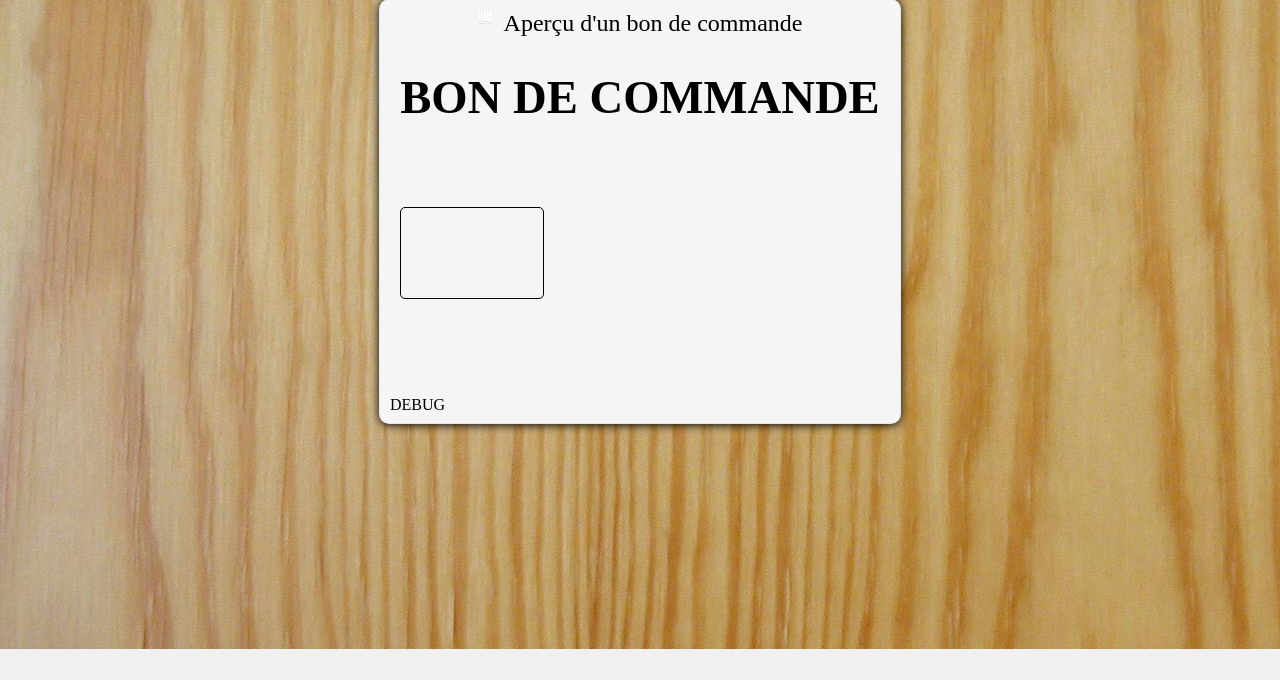
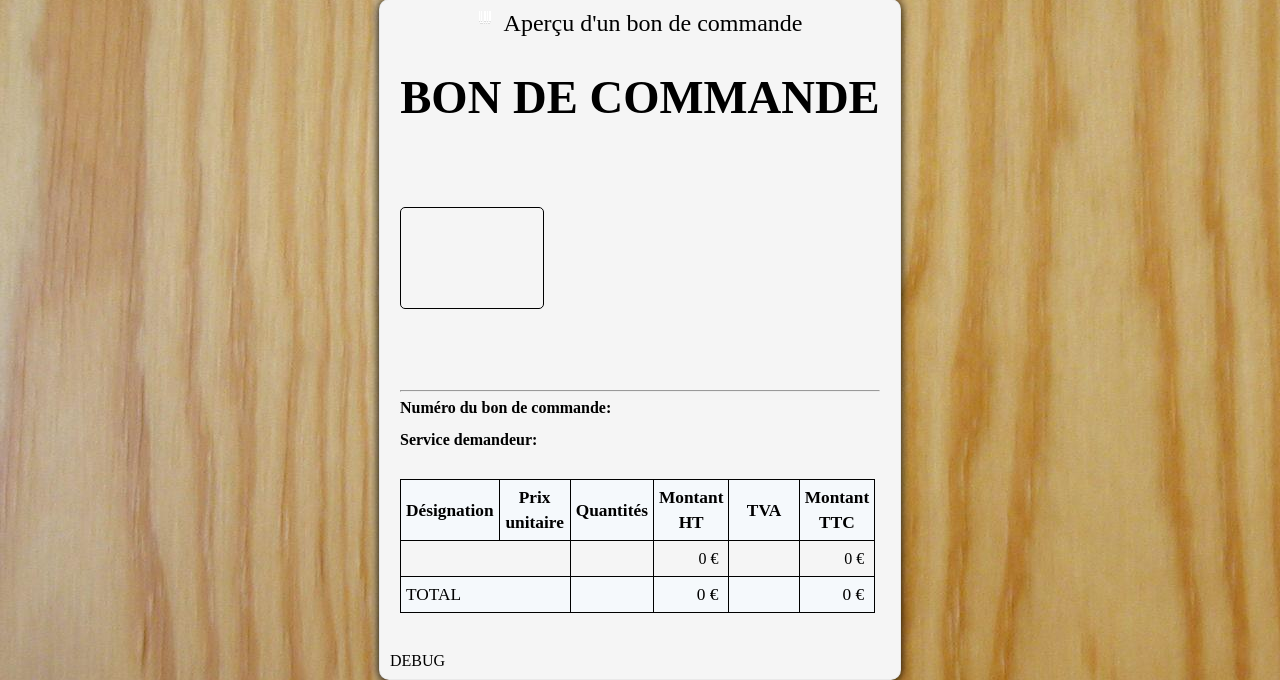
Before and after one commit to leknoppix/bondecommande, a CakePHP app: the page made by app/View/Orderforms/view.ctp in a window 1280 px wide. Shown: the part 151-831 px from the top of the page. Before the commit the page ends 800 px from the top, so only its background shows below. Run offline with PHP 8.4 and a stand-in for CakePHP, Linux system fonts and the light colour scheme; the template is opened without the code that fills it, so the values that code supplies are empty; some libraries are stand-ins or nearby versions.

Commit message:
Vue du bon de commande partie 2
Manque:
Signature
Création pdf

```diff
--- a/app/View/Orderforms/view.ctp
+++ b/app/View/Orderforms/view.ctp
@@ -17,7 +17,7 @@
 				echo Configure::read('Default.address');
 			?><br />
 			<?php
-				echo Configure::read('Default.complementadress');
+				echo Configure::read('Default.complementaddress');
 			?><br /><br />
 			<?php
 				echo Configure::read('Default.zipcode');
@@ -34,6 +34,79 @@
 				<?php echo $orderform['Customer']['zipcode']; ?> <?php echo $orderform['Customer']['city']; ?>
 		</div>
 		<div class="cb"></div>
+		<hr />
+		<div class="w99">
+			<p><strong class="bold"><?php echo _('Numéro du bon de commande:'); ?></strong> <?php echo $orderform['Orderform']['numorder']; ?></p><br />
+			<p><strong class="bold"><?php echo _('Service demandeur:'); ?></strong> <?php echo $orderform['Service']['name']; ?></p><br />
+			<?php if($orderform['Orderform']['name']!=''){ ?><p><strong class="bold underligne"><?php echo _('Objet:'); ?></strong> <?php echo $orderform['Orderform']['name']; ?></p><br /><?php } ?>
+		</div>
+		<div class="cb"></div>
+		<div class="w99 fourniture">
+			<table class="w100 orderforms">
+				<thead>
+					<tr class="trcolor">
+						<th>Désignation</th>
+						<th class="w15">Prix unitaire</th>
+						<th class="w15">Quantités</th>
+						<th class="w15">Montant HT</th>
+						<th class="w15">TVA</th>
+						<th class="w15">Montant TTC</th>
+					</tr>
+				</thead>
+				<tbody>
+					<?php
+						$montanthttotal=0;
+						$montantttctotal=0;
+					?>
+						<?php foreach($orderform['Product'] as $produits): ?>
+							<?php
+								$montantht=$produits['price']*$produits['amout'];
+								$montantttc=$montantht*(1+($produits['tva']/100));
+							?>
+							<tr>
+								<td><?php echo $produits['name']; ?></td>
+								<td class="right">
+									<?php echo $produits['price']; ?> &euro;
+								</td>
+								<td class="right">
+									<?php echo $produits['amout']; ?>
+								</td>
+								<td class="right">
+									<?php
+										$montanthttotal=$montanthttotal+$montantht;
+										echo $montantht;
+									?> &euro;
+								</td>
+								<td class="right">
+									<?php echo $produits['tva']; ?> %
+								</td>
+								<td class="right">
+									<?php
+										$montantttctotal=$montantttctotal+$montantttc;
+										echo $montantttc;
+									?> &euro;
+								</td>
+							</tr>
+						<?php endforeach; ?>
+				</tbody>
+				<tfoot>
+					<tr>
+						<td colspan="2"></td>
+						<td></td>
+						<td class="right"><?php echo $montanthttotal; ?> &euro;</td>
+						<td></td>
+						<td class="right"><?php echo $montantttctotal; ?> &euro;</td>
+					</tr>
+					<tr class="trcolor">
+						<td colspan="2">TOTAL</td>
+						<td></td>
+						<td class="right"><?php echo $montanthttotal; ?> &euro;</td>
+						<td></td>
+						<td class="right"><?php echo $montantttctotal; ?> &euro;</td>
+					</tr>
+				</tfoot>
+			</table>
+		</div>
 	</div>
 </div>
 DEBUG
--- a/app/webroot/css/style.css
+++ b/app/webroot/css/style.css
@@ -1907,19 +1907,19 @@ header a {
 
 /* Mise en forme des formulaires */
 /* line 279, ../sass/style.scss */
-table.customers, table.users, table.services {
+table.customers, table.users, table.services, table.orderforms {
   margin-top: 15px;
   margin-bottom: 15px;
   border: 1px solid black;
 }
 /* line 284, ../sass/style.scss */
-table.customers th, table.customers td, table.users th, table.users td, table.services th, table.services td {
+table.customers th, table.customers td, table.users th, table.users td, table.services th, table.services td, table.orderforms th, table.orderforms td {
   border: 1px solid black;
   margin: 5px;
   padding: 5px;
 }
 /* line 290, ../sass/style.scss */
-table.customers th, table.users th, table.services th {
+table.customers th, table.users th, table.services th, table.orderforms th {
   text-align: center;
   font-weight: bold;
   font-size: 13pt;
@@ -1928,7 +1928,7 @@ table.customers th, table.users th, table.services th {
   color: black;
 }
 /* line 299, ../sass/style.scss */
-table.customers td.texte, table.users td.texte, table.services td.texte {
+table.customers td.texte, table.users td.texte, table.services td.texte, table.orderforms td.texte {
   text-align: left;
   padding-left: 15px;
 }
@@ -2019,25 +2019,46 @@ table.customers td.texte, table.users td.texte, table.services td.texte {
 /* line 371, ../sass/style.scss */
 .orderforms .adresse {
   border: 1px solid black;
-  padding: 5px;
+  padding: 10px;
+  padding-left: 25px;
   -webkit-border-radius: 5px;
   -moz-border-radius: 5px;
   -ms-border-radius: 5px;
   -o-border-radius: 5px;
   border-radius: 5px;
 }
-/* line 377, ../sass/style.scss */
+/* line 378, ../sass/style.scss */
 .orderforms .big {
   font-size: 35pt;
   line-height: 35px;
   margin-bottom: 35px;
 }
-/* line 383, ../sass/style.scss */
+/* line 384, ../sass/style.scss */
+.orderforms .bold {
+  font-weight: bolder;
+}
+/* line 388, ../sass/style.scss */
 .orderforms input.right {
   text-align: right;
 }
-
-/* line 388, ../sass/style.scss */
+/* line 392, ../sass/style.scss */
+.orderforms table thead tr.trcolor, .orderforms table tfoot tr.trcolor {
+  background-color: #f5f9fc;
+  font-weight: bold;
+  font-size: 13pt;
+  line-height: 25px;
+}
+/* line 399, ../sass/style.scss */
+.orderforms table tbody tr, .orderforms table tfoot tr {
+  line-height: 25px;
+}
+/* line 402, ../sass/style.scss */
+.orderforms table tbody tr td.right, .orderforms table tfoot tr td.right {
+  text-align: right;
+  padding-right: 10px;
+}
+
+/* line 409, ../sass/style.scss */
 .inline {
   display: inline-block;
   margin-top: 3px;
@@ -2045,26 +2066,26 @@ table.customers td.texte, table.users td.texte, table.services td.texte {
 }
 
 /* autocomplete */
-/* line 395, ../sass/style.scss */
+/* line 416, ../sass/style.scss */
 .autocomplete-suggestions {
   border: 1px solid #999;
   background: #FFF;
   overflow: auto;
 }
 
-/* line 401, ../sass/style.scss */
+/* line 422, ../sass/style.scss */
 .autocomplete-suggestion {
   padding: 2px 5px;
   white-space: nowrap;
   overflow: hidden;
 }
-/* line 406, ../sass/style.scss */
+/* line 427, ../sass/style.scss */
 .autocomplete-suggestion strong {
   font-weight: normal;
   color: #3399FF;
 }
 
-/* line 411, ../sass/style.scss */
+/* line 432, ../sass/style.scss */
 .autocomplete-selected {
   background: #F0F0F0;
 }
--- a/app/webroot/sass/style.scss
+++ b/app/webroot/sass/style.scss
@@ -275,7 +275,7 @@ header{
 	line-height: 25px;
 }
 /* Mise en forme des formulaires */
-table.customers, table.users, table.services
+table.customers, table.users, table.services, table.orderforms
 {
 	margin-top: 15px;
 	margin-bottom: 15px;
@@ -370,7 +370,8 @@ table.customers, table.users, table.services
 	.adresse
 	{
 		border:1px solid black;
-		padding:5px;
+		padding:10px;
+		padding-left: 25px;
 		@include border-radius(5px);
 	}
 	.big
@@ -379,9 +380,29 @@ table.customers, table.users, table.services
 		line-height: 35px;
 		margin-bottom: 35px;
 	}
+	.bold
+	{
+		font-weight: bolder;
+	}
 	input.right
 	{
 		text-align: right;
+	}
+	table thead tr.trcolor,table tfoot tr.trcolor
+	{
+		background-color: #f5f9fc;
+		font-weight: bold;
+		font-size: 13pt;
+		line-height: 25px;
+	}
+	table tbody tr,table tfoot tr
+	{
+		line-height: 25px;
+		td.right
+		{
+			text-align: right;
+			padding-right: 10px;
+		}
 	}
 }
 .inline
```
Also changed, not shown: 1 other file.
